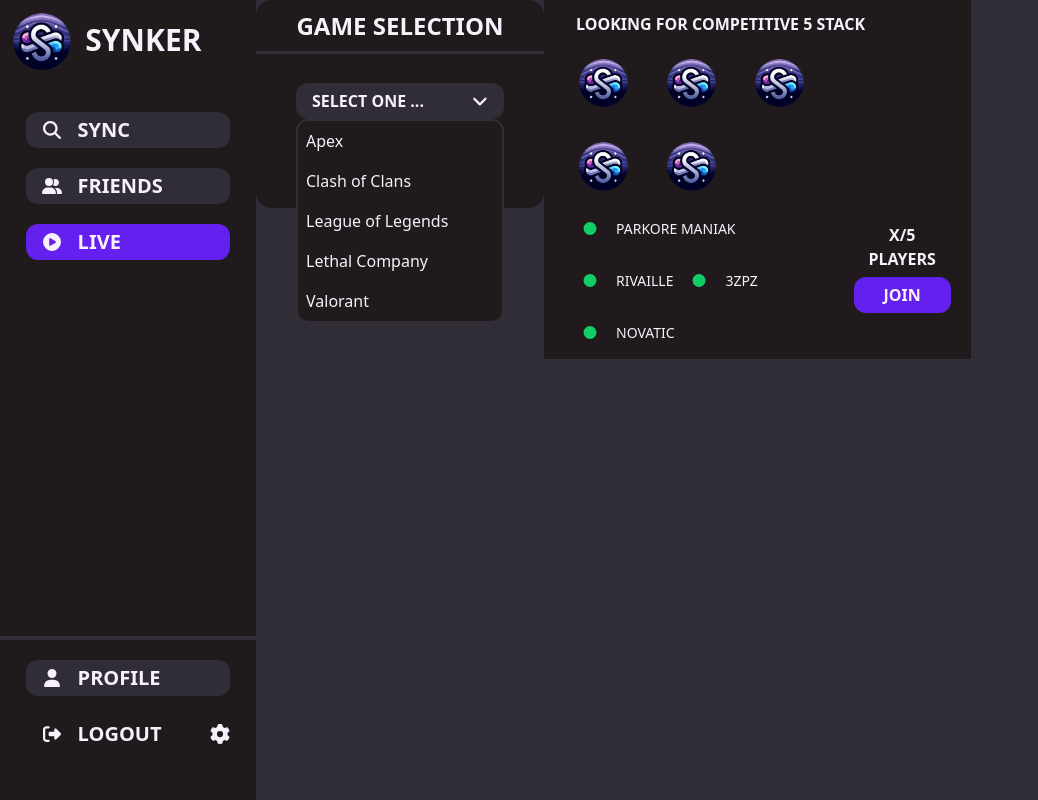
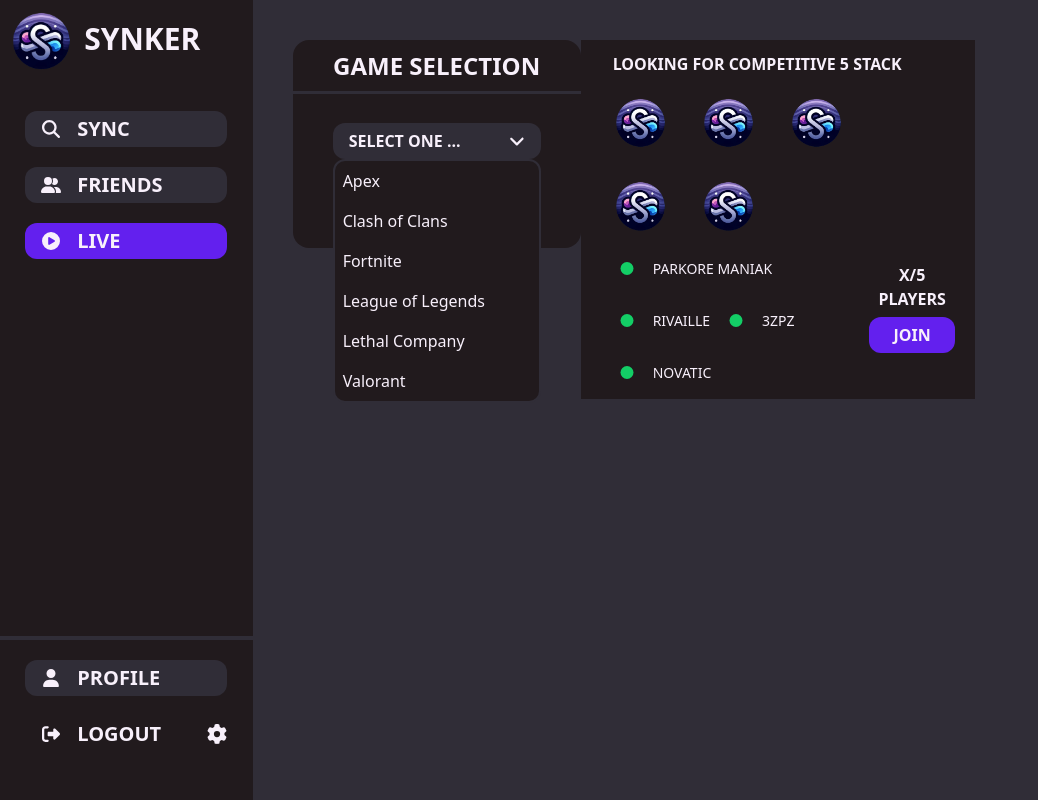
Before and after one commit to varangill/Synker, a React (Vite) app in the folder client/: page /live in a window 1280 px wide. Both pictures are taken after a click on the button "SELECT ONE ...". Shown: the whole page, without its empty margins (0-1038 px from the left). Built offline with nearby package versions, Linux system fonts and the light colour scheme; a web font is replaced by a local one.

Commit message:
Changeable description and gametags

```diff
--- a/client/src/ui/components/Dropdown.tsx
+++ b/client/src/ui/components/Dropdown.tsx
@@ -3,28 +3,47 @@
 import { faAngleDown } from "@fortawesome/free-solid-svg-icons";
 
 interface DropdownProps {
-  dropdownList: string[];
-  onSelectionChange: (value: string) => void;
+  dropdownList: string[]; // All possible options
+  selectedList: string[]; // Previously selected options
+  type: "single" | "multiple"; // Mode of dropdown
+  onSelectionChange: (values: string[]) => void; // Update to handle multiple selections
   placeholder: string;
 }
 
 const Dropdown: React.FC<DropdownProps> = ({
   dropdownList,
+  selectedList,
+  type,
   onSelectionChange,
   placeholder,
 }) => {
   const [isOpen, setIsOpen] = useState(false);
-  const [selected, setSelected] = useState(placeholder);
+  const [selected, setSelected] = useState<string[]>(selectedList); // Change to array
 
   const toggleDropdown = () => setIsOpen(!isOpen);
 
   const handleSelect = (value: string) => {
-    setSelected(value);
-    onSelectionChange(value); // Changes the value in the parent component
-    toggleDropdown(); // Close dropdown after selection
+    if (type === "multiple") {
+      const currentIndex = selected.indexOf(value);
+      const newSelected = [...selected];
+
+      // Toggle selection
+      if (currentIndex === -1) {
+        newSelected.push(value); // Add selection
+      } else {
+        newSelected.splice(currentIndex, 1); // Remove selection
+      }
+
+      setSelected(newSelected);
+      onSelectionChange(newSelected);
+    } else {
+      setSelected([value]); // For single select, always replace
+      onSelectionChange([value]);
+      toggleDropdown();
+    }
   };
 
-  // Sorting the dropdown
+  // Keep dropdown list sorted
   dropdownList.sort();
 
   return (
@@ -34,7 +53,7 @@
         className="dropdownSearchButton justify-between btn-default h-9 flex rounded-xl bg-gray-100 hover:bg-gray-300 w-full items-center justify-center w-full"
       >
         <div className="btn-text flex whitespace-nowrap overflow-hidden text-ellipsis w-11/12 px-4 text-white h-8 font-bold items-center text-xl sm:text-base">
-          {selected}
+          {selected.join(", ") || placeholder} {/* Show all selected items */}
         </div>
         <FontAwesomeIcon
           icon={faAngleDown}
@@ -43,16 +62,30 @@
       </button>
 
       {isOpen && (
-        <div className="dropdownContainer bg-gray-200 border-solid border-gray-100 border-2 rounded-xl h-fill max-h-64 overflow-auto">
+        <div className="dropdownContainer bg-gray-200 border-solid border-gray-100 border-2 rounded-xl h-fill max-h-64">
+          <div className="max-h-64 overflow-auto">
             {dropdownList.map((option, index) => (
               <div
                 key={index}
-              className="dropdownOption text-white hover:bg-purple-200 p-2 cursor-pointer"
+                className={`dropdownOption text-white hover:bg-purple-200 p-2 cursor-pointer ${
+                  selected.includes(option) ? "bg-purple-200" : ""
+                }`}
                 onClick={() => handleSelect(option)}
               >
                 {option}
               </div>
             ))}
+          </div>
+          {type == "multiple" && (
+            <button
+              className="btn-default h-9 flex bg-purple-100 hover:bg-purple-200 w-full items-center justify-center"
+              onClick={toggleDropdown}
+            >
+              <div className="find-button z-0 flex btn-text text-white h-8 font-bold items-center text-xl sm:text-base">
+                DONE
+              </div>
+            </button>
+          )}
         </div>
       )}
     </div>
--- a/client/src/ui/components/GameSelection.tsx
+++ b/client/src/ui/components/GameSelection.tsx
@@ -1,27 +1,27 @@
-import { SetStateAction, useState } from "react";
+import { useState } from "react";
 import Dropdown from "./Dropdown";
+
 const GameSelection = () => {
-  const [selectedOption, setSelectedOption] = useState("");
+  const [selectedOption, setSelectedOption] = useState<string[]>([]);
 
-  const handleSelectionChange = (selectedValue: SetStateAction<string>) => {
-    console.log("New dropdown selection: ", selectedValue);
-    setSelectedOption(selectedValue);
+  const handleSelectionChange = (selectedValues: string[]) => {
+    console.log("New dropdown selection: ", selectedValues);
+    setSelectedOption(selectedValues);
   };
 
-  // DropdownList will return the required list for the dropdown with SQL
-  const list = () => {
-    return [
+  const list = [
     "Valorant",
     "League of Legends",
     "Clash of Clans",
     "Lethal Company",
     "Apex",
+    "Fortnite",
   ];
-  };
 
-  // Back-end after a game has been chosen from the dropdown
+  const selectedList: string[] = [];
+
   const handleFindClick = () => {
-    console.log("Finding", selectedOption, "lobbies.");
+    console.log("Finding lobbies for:", selectedOption.join(", "));
   };
 
   return (
@@ -33,15 +33,15 @@
       <div className="flex flex-col w-full justify-evenly max-w-52 h-full">
         <div className="dropdown-container h-8 z-10">
           <Dropdown
-            dropdownList={list()}
+            dropdownList={list}
+            selectedList={selectedList}
+            type="single"
             onSelectionChange={handleSelectionChange}
             placeholder="SELECT ONE ..."
-          ></Dropdown>
+          />
         </div>
         <button
-          className={
-            "btn-default h-9 flex rounded-xl bg-purple-100 hover:bg-purple-200 w-full items-center justify-center"
-          }
+          className="btn-default h-9 flex rounded-xl bg-purple-100 hover:bg-purple-200 w-full items-center justify-center"
           onClick={handleFindClick}
         >
           <div className="find-button z-0 flex btn-text text-white h-8 font-bold items-center text-xl sm:text-base">
@@ -52,4 +52,5 @@
     </div>
   );
 };
+
 export default GameSelection;
--- a/client/src/ui/components/Profile.tsx
+++ b/client/src/ui/components/Profile.tsx
@@ -1,4 +1,4 @@
-import React, { SetStateAction, useState } from "react";
+import React, { useState } from "react";
 import Dropdown from "./Dropdown";
 import { FontAwesomeIcon } from "@fortawesome/react-fontawesome";
 import { faEdit } from "@fortawesome/free-solid-svg-icons";
@@ -34,12 +34,13 @@
   const [tempGameTags, setTempGameTags] = useState(gameTags);
   const [isEditing, setIsEditing] = useState(false);
 
-  const [selectedOption, setSelectedOption] = useState("");
+  const [selectedOption, setSelectedOption] = useState<string[]>(gameTags);
 
-  const handleSelectionChange = (selectedValue: SetStateAction<string>) => {
-    console.log("New dropdown selection: ", selectedValue);
-    setSelectedOption(selectedValue);
+  const handleSelectionChange = (selectedValues: string[]) => {
+    console.log("New dropdown selection: ", [...new Set(selectedValues)]);
+    setSelectedOption([...new Set(selectedValues)]);
   };
+
   const colorClasses = [
     "text-red",
     "text-blue",
@@ -59,20 +60,22 @@
   function handleSaveClick() {
     // Sends updates to backend
     setEditDescription(tempDescription);
-    setEditGameTags(tempGameTags);
+    setEditGameTags(selectedOption);
     setEditProfilePic(tempProfilePic);
     setIsEditing(!isEditing);
   }
 
-  // Back-end after a game has been chosen from the dropdown
-  const handleAddClick = () => {
-    console.log("Adding/Removing", selectedOption, "to/from player's games.");
-    tempGameTags.push(selectedOption);
-  };
-
   function list() {
-    // Returns master game list - player's games list
-    return ["Clash of Clans", "Maple Story"];
+    // Returns master game list
+    return [
+      "Valorant",
+      "League of Legends",
+      "Clash of Clans",
+      "Lethal Company",
+      "Apex",
+      "Fortnite",
+      "Genshin Impact",
+    ];
   }
 
   function getRandomColor() {
@@ -80,10 +83,10 @@
     return colorClasses[randomIndex];
   }
 
-  gameTags.sort();
+  editGameTags.sort();
 
   return (
-    <div className="profile-container xl:w-1/4 lg:w-1/4 md:w-1/4 sm:w-full min-w-64 bg-gray-200 rounded-2xl flex flex-col h-fit max-h-128">
+    <div className="profile-container xl:w-1/4 lg:w-1/4 md:w-1/4 sm:w-full min-w-64 bg-gray-200 rounded-2xl flex flex-col h-fit max-h-128 ">
       <img
         className="profile-pic w-full aspect-w-1 aspect-h-1 object-scale-down"
         src={profilePicture}
@@ -105,7 +108,7 @@
             value={tempDescription}
             onChange={(e) => setTempDescription(e.target.value)}
             style={{ height: "auto", overflowY: "hidden" }}
-            rows={5}
+            rows={3}
             maxLength={150}
             autoFocus={true}
             autoCorrect="on"
@@ -114,6 +117,8 @@
             <div className="dropdown-container h-8 z-10 w-4/5 w-max-60">
               <Dropdown
                 dropdownList={list()}
+                type="multiple"
+                selectedList={selectedOption}
                 onSelectionChange={handleSelectionChange}
                 placeholder="SELECT GAMES ..."
               ></Dropdown>
@@ -151,13 +156,13 @@
         {auth && isEditing && (
           <div className="btn-container flex flex-row gap-1 pt-2">
             <button
-              className="btn-cancel btn-save h-9 flex rounded-xl hover:bg-gray-100 w-full items-center justify-center text-white font-bold w-24"
+              className="btn-cancel btn-save h-9 flex rounded-xl hover:bg-gray-100 items-center justify-center text-white font-bold w-24"
               onClick={handleEditClick}
             >
               CANCEL
             </button>
             <button
-              className="btn-save h-9 flex rounded-xl bg-purple-100 hover:bg-purple-200 w-full items-center justify-center text-white font-bold w-24"
+              className="btn-save h-9 flex rounded-xl bg-purple-100 hover:bg-purple-200 items-center justify-center text-white font-bold w-24"
               onClick={handleSaveClick}
             >
               SAVE
--- a/client/src/ui/pages/FriendsPage.tsx
+++ b/client/src/ui/pages/FriendsPage.tsx
@@ -5,7 +5,7 @@
   return (
     <div className="App flex flex-row bg-gray-100 h-screen">
       <Navigation />
-      <div className="friends-screen-container w-full h-full"></div>
+      <div className="friends-screen-container flex flex-row w-full h-full flex-wrap overflow-y-scroll overflow-x-hidden p-10"></div>
     </div>
   );
 }
--- a/client/src/ui/pages/HomePage.tsx
+++ b/client/src/ui/pages/HomePage.tsx
@@ -5,7 +5,7 @@
   return (
     <div className="App flex flex-row bg-gray-100 h-screen">
       <Navigation />
-      <div className="home-screen-container w-full h-full"></div>
+      <div className="home-screen-container flex flex-row w-full h-full flex-wrap overflow-y-scroll overflow-x-hidden p-10"></div>
     </div>
   );
 }
--- a/client/src/ui/pages/LivePage.tsx
+++ b/client/src/ui/pages/LivePage.tsx
@@ -8,7 +8,7 @@
     <div className="App flex flex-row bg-gray-100 h-screen">
       <Navigation />
 
-      <div className="live-game-screen-container flex flex-row w-full h-full flex-wrap overflow-y-scroll overflow-x-hidden">
+      <div className="live-game-screen-container flex flex-row w-full h-full flex-wrap overflow-y-scroll overflow-x-hidden p-10">
         <GameSelection></GameSelection>
         <LiveLobby></LiveLobby>
       </div>
--- a/client/src/ui/pages/LoginPage.tsx
+++ b/client/src/ui/pages/LoginPage.tsx
@@ -5,7 +5,7 @@
   return (
     <div className="App flex flex-row bg-gray-100 h-screen">
       <Navigation />
-      <div className="login-screen-container w-full h-full"></div>
+      <div className="login-screen-container flex flex-row w-full h-full flex-wrap overflow-y-scroll overflow-x-hidden p-10"></div>
     </div>
   );
 }
--- a/client/src/ui/pages/ProfilePage.tsx
+++ b/client/src/ui/pages/ProfilePage.tsx
@@ -40,7 +40,7 @@
     <div className="App flex flex-row bg-gray-100 h-screen">
       <Navigation />
 
-      <div className="profile-screen-container p-10 w-full h-full overscroll-none">
+      <div className="profile-screen-container flex flex-row w-full h-full flex-wrap overflow-y-scroll overflow-x-hidden p-10">
         <Profile
           profilePicture={profilePicture()}
           username={username()}
--- a/client/src/ui/pages/SettingsPage.tsx
+++ b/client/src/ui/pages/SettingsPage.tsx
@@ -5,7 +5,7 @@
   return (
     <div className="App flex flex-row bg-gray-100 h-screen">
       <Navigation />
-      <div className="settings-screen-container w-full h-full"></div>
+      <div className="settings-screen-container flex flex-row w-full h-full flex-wrap overflow-y-scroll overflow-x-hidden p-10"></div>
     </div>
   );
 }
--- a/client/src/ui/pages/SyncPage.tsx
+++ b/client/src/ui/pages/SyncPage.tsx
@@ -5,7 +5,7 @@
   return (
     <div className="App flex flex-row bg-gray-100 h-screen">
       <Navigation />
-      <div className="lsync-screen-container w-full h-full"></div>
+      <div className="lsync-screen-container flex flex-row w-full h-full flex-wrap overflow-y-scroll overflow-x-hidden p-10"></div>
     </div>
   );
 }
--- a/client/tailwind.config.js
+++ b/client/tailwind.config.js
@@ -32,7 +32,7 @@
 
   extend: {
     spacing: {
-      128: "80rem",
+      128: "60rem",
     },
 
     gridTemplateColumns: {
```
Also changed, not shown: client/src/ui/components/Navigation.tsx (+4 -4 lines). Lines whose indentation alone changed are shown as unchanged.
